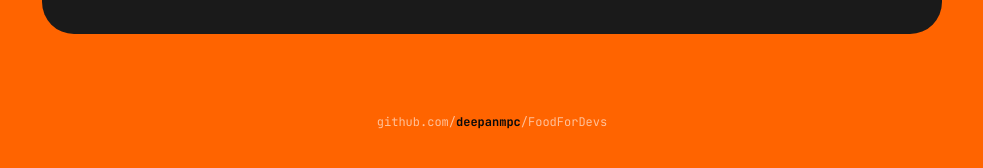
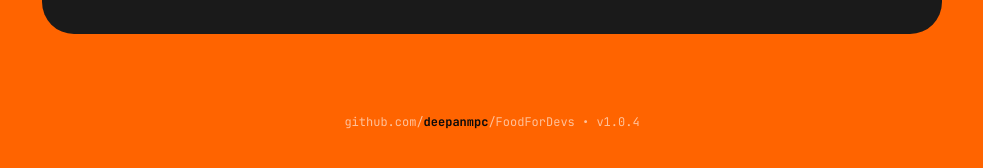
Before and after one commit to deepanmpc/FoodForDevs, a plain HTML site: page docs/index.html in a window 1280 px wide. Shown: the part 1405-1573 px from the top of the page, without its empty margins (148-1131 px from the left). Drawn offline with Linux system fonts and the light colour scheme.

```diff
--- a/docs/index.html
+++ b/docs/index.html
@@ -241,10 +241,11 @@
     </div>
 
     <footer>
-        github.com/<span>deepanmpc</span>/FoodForDevs
+        github.com/<span>deepanmpc</span>/FoodForDevs • v1.0.4
     </footer>
 </div>
 
+<!-- Last Updated: 2026-05-01 01:05:00 -->
 <script>
     const dayFiles = {
         1: 'day1-launch.html',
```
